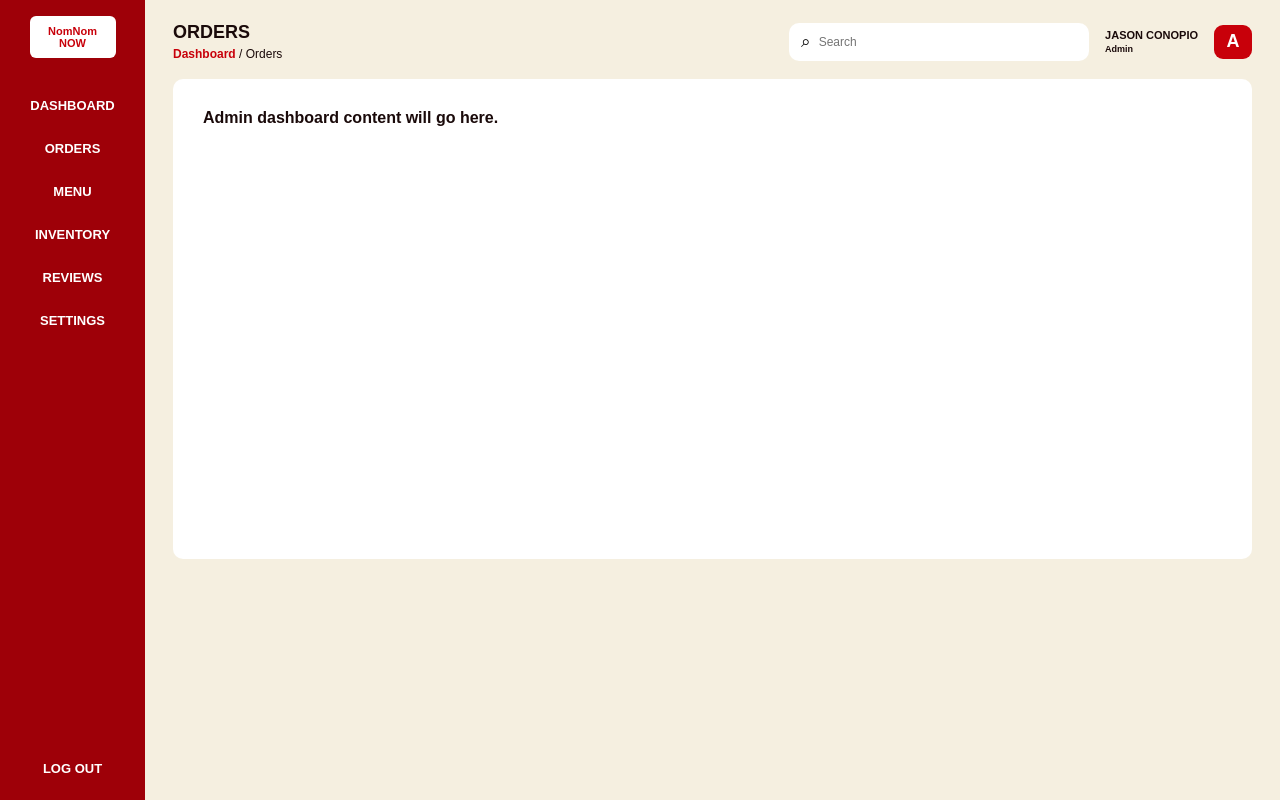
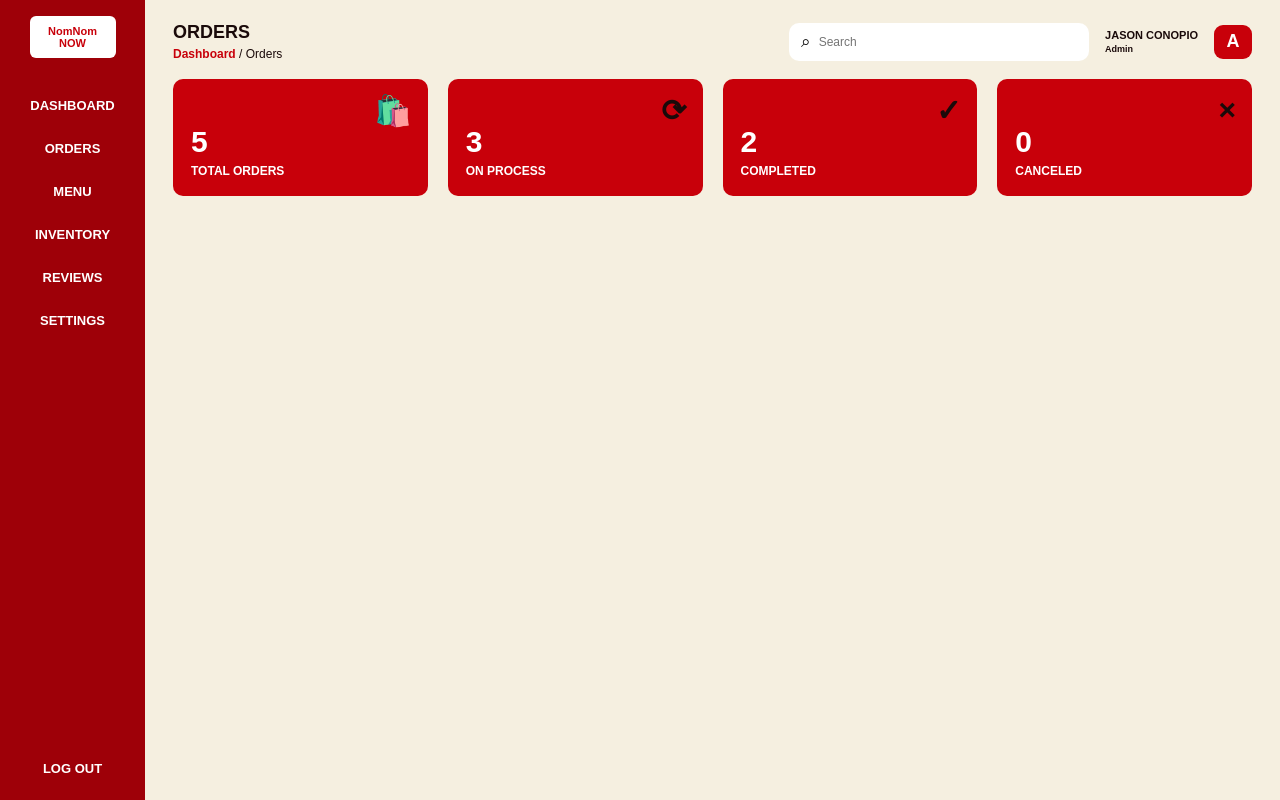
Before and after one commit to phebsv/REACTJS-Simple-Food-Ordering-System, a React (Vite) app in the folder food-ordering-system/: page /admin/dashboard in a window 1280 px wide. Built offline with nearby package versions, Linux system fonts and the light colour scheme; the HTML template or start-up script is replaced by a standard one.

Commit message:
feat: render admin order summary cards

```diff
--- a/food-ordering-system/src/pages/AdminDashboard.jsx
+++ b/food-ordering-system/src/pages/AdminDashboard.jsx
@@ -266,26 +266,62 @@ const orders = [
             </div>
           </header>
 
-          {/* Content placeholder */}
+        {/* Order Summary Cards */}
             <section
               style={{
-              backgroundColor: C.white,
-              borderRadius: "10px",
-              padding: "30px",
-              minHeight: "480px",
-              boxSizing: "border-box",
+                display: "grid",
+                gridTemplateColumns: "repeat(4, 1fr)",
+                gap: "20px",
+                marginBottom: "24px",
              }}
             >
-            <h2
+        {orderStats.map((stat) => (
+            <div
+                key={stat.label}
                 style={{
-                margin: 0,
-                fontSize: "16px",
+                    minHeight: "115px",
+                    backgroundColor: C.red,
+                    borderRadius: "10px",
+                    color: C.white,
+                    padding: "18px",
+                    boxSizing: "border-box",
+                    position: "relative",
+                }}
+            >
+            <div
+                style={{
+                    position: "absolute",
+                    top: "14px",
+          right: "16px",
+          fontSize: "30px",
           fontWeight: "900",
           color: C.text,
         }}
       >
-              Admin dashboard content will go here.
+        {stat.icon}
+      </div>
+
+      <h2
+        style={{
+          margin: "28px 0 5px",
+          fontSize: "30px",
+          fontWeight: "900",
+        }}
+      >
+        {stat.value}
       </h2>
+
+      <p
+        style={{
+          margin: 0,
+          fontSize: "12px",
+          fontWeight: "900",
+        }}
+      >
+        {stat.label}
+      </p>
+    </div>
+  ))}
 </section>
         </main>
       </div>
```
Lines whose indentation alone changed are shown as unchanged.
